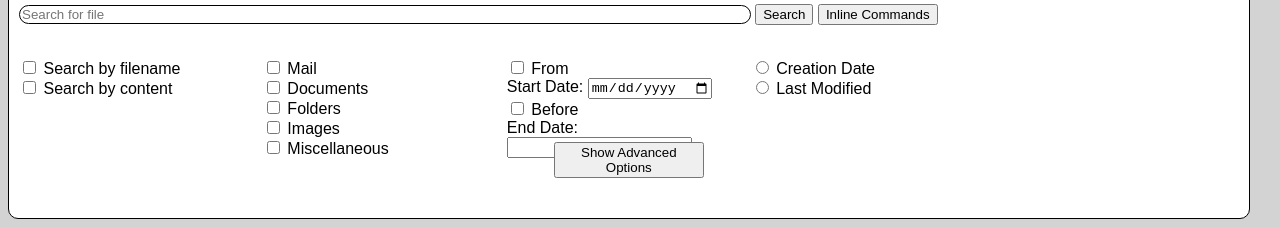
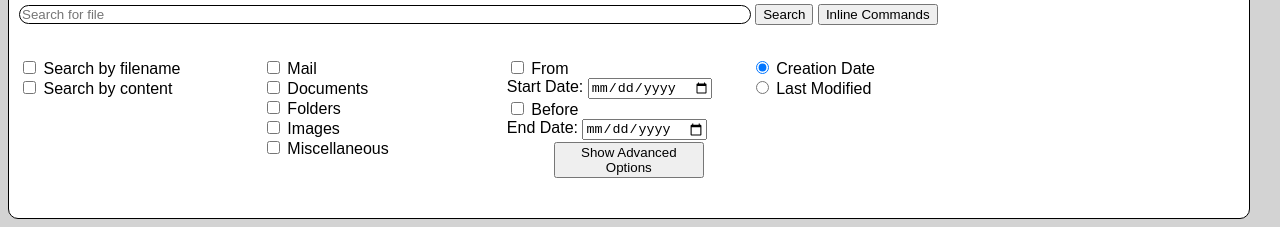
Before and after one commit to Klint02/P7---PSEngine, a plain HTML site: page src/P7-PSEngine/wwwroot/index.html in a window 1280 px wide. Shown: the part 78-305 px from the top of the page. Drawn offline with Linux system fonts and the light colour scheme.

Commit message:
small changes

```diff
--- a/src/P7-PSEngine/wwwroot/index.html
+++ b/src/P7-PSEngine/wwwroot/index.html
@@ -69,16 +69,16 @@
                         </div>
                         <div>
                             <label for="endDate">End Date:</label>
-                            <input type="endDateOption" id="endDate" />
+                            <input type="date" id="endDate" />
                         </div>
                     </div>
                     <div id="dateButtons">
                         <div>
-                            <input type="radio" name="dateCreated" id="dateCreated">
+                            <input type="radio" name="dateCreated" id="dateCreated" checked required>
                             <label for="dateCreated">Creation Date</label>
                         </div>
                         <div>
-                            <input type="radio" name="dateCreated" id="lastModified">
+                            <input type="radio" name="dateCreated" id="lastModified" required>
                             <label for="lastModified">Last Modified</label>
                         </div>
                     </div>
```
